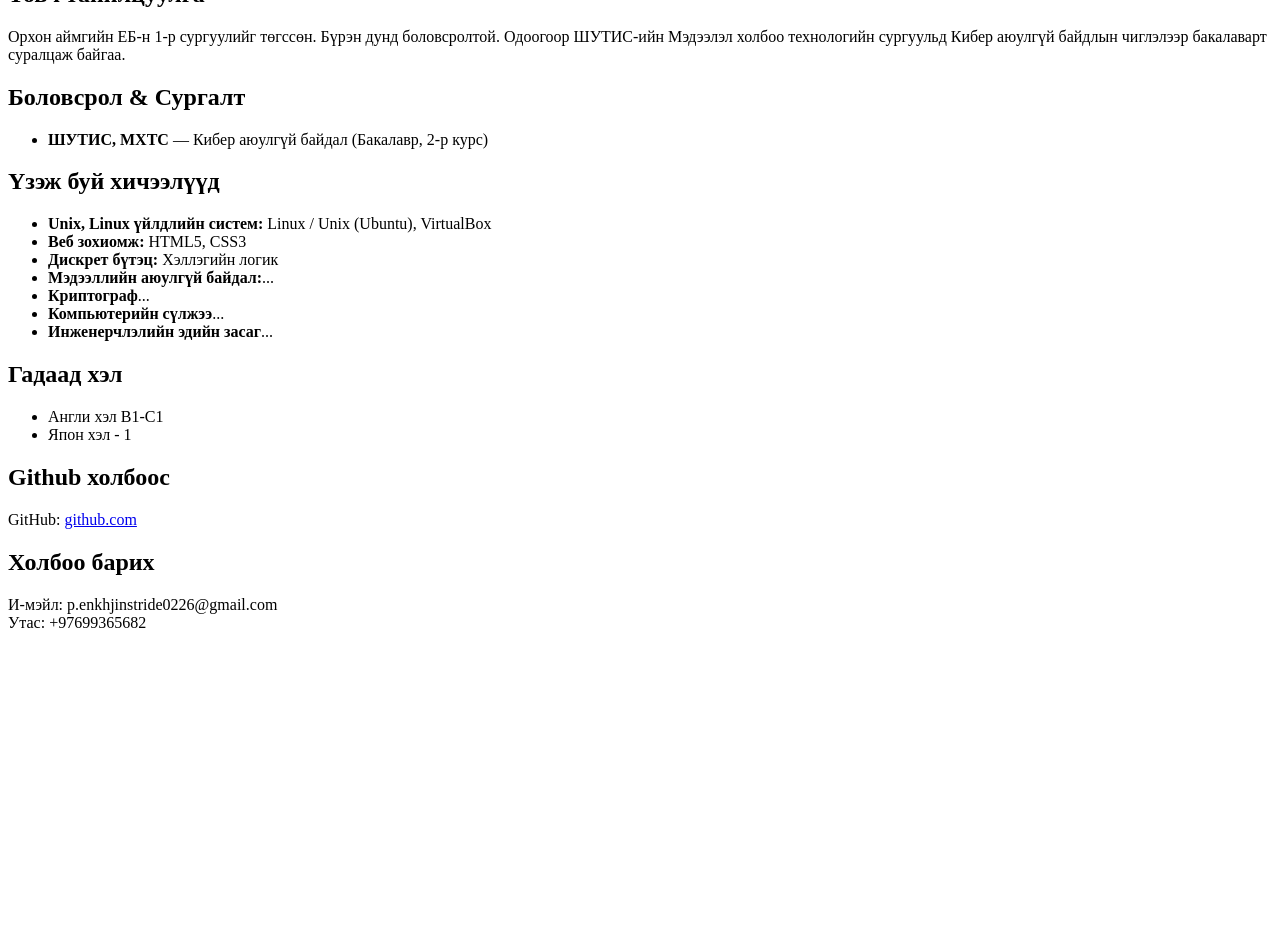
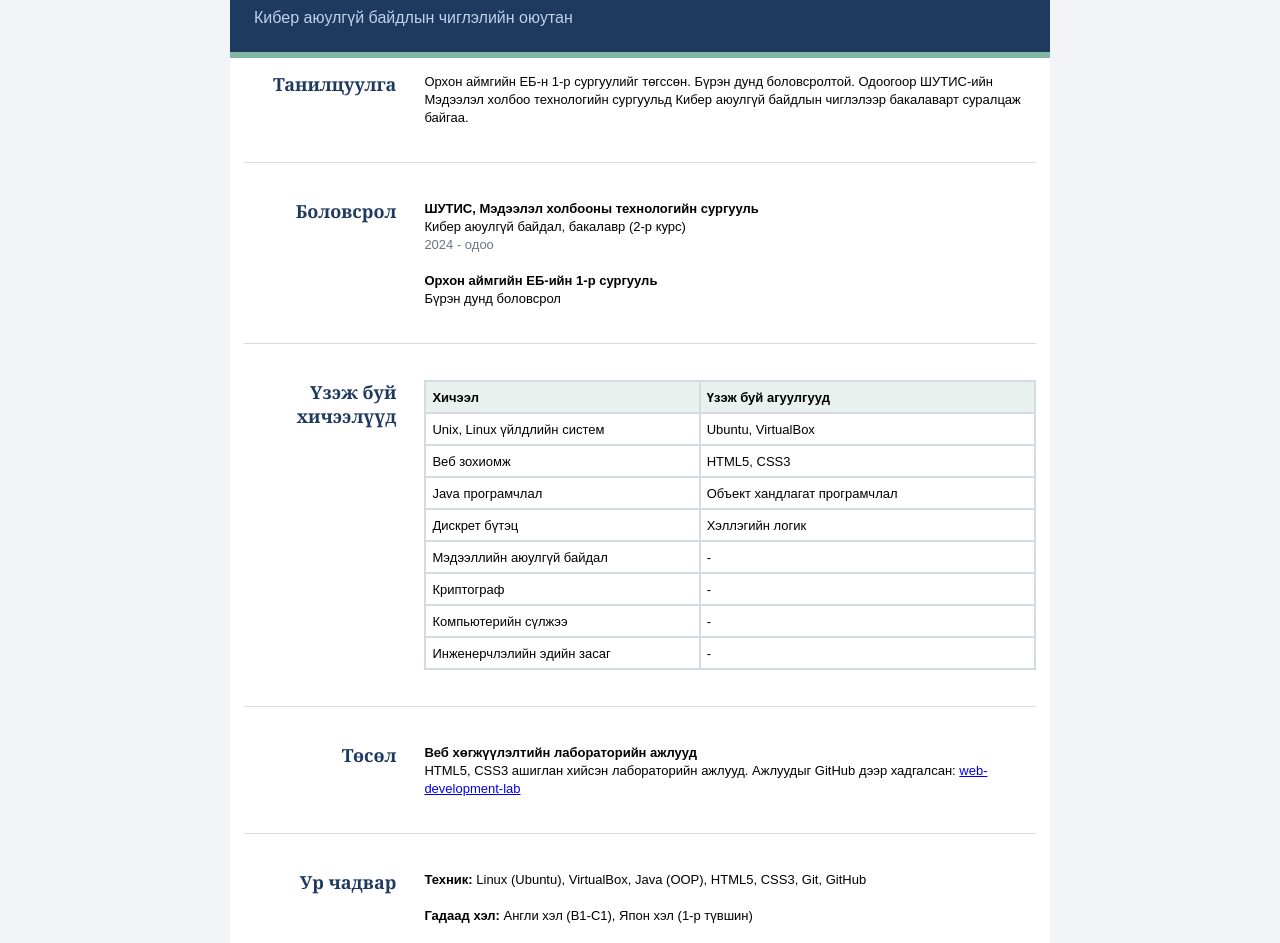
Before and after one commit to Enkhjin-P/web-development-lab, a plain HTML site: page index.html in a window 1280 px wide. Shown: the part 155-1098 px from the top of the page. Before the commit the page ends 803 px from the top, so only its background shows below. Drawn offline with Linux system fonts and the light colour scheme.

Commit message:
Update index.html

```diff
--- a/index.html
+++ b/index.html
@@ -1,46 +1,153 @@
+
 <!DOCTYPE html>
 <html lang="mn">
 <head>
-  <meta charset="UTF-8">
-  <meta name="viewport" content="width=device-width, initial-scale=1.0">
-  <title>П. Энхжин - CV</title>
+<meta charset="UTF-8">
+<meta name="viewport" content="width=device-width, initial-scale=1.0">
+<title>Пүрэвдоржийн Энхжин - CV</title>
 </head>
-<body>
-  <h1>Пүрэвдоржийн Энхжин</h1>
-  <p>ШУТИС - МХТС Кибер аюулгүй байдал (2-р курс)</p>
-  <hr>
-  <h2>Товч танилцуулга</h2>
-  <p>
-    Орхон аймгийн ЕБ-н 1-р сургуулийг төгссөн. Бүрэн дунд боловсролтой.
-    Одоогоор ШУТИС-ийн Мэдээлэл холбоо технологийн сургуульд Кибер аюулгүй байдлын чиглэлээр бакалаварт суралцаж байгаа.
-  </p>
-  <h2>Боловсрол & Сургалт</h2>
-  <ul>
-    <li><strong>ШУТИС, МХТС</strong> — Кибер аюулгүй байдал (Бакалавр, 2-р курс)</li>
-  </ul>
-  <h2>Үзэж буй хичээлүүд</h2>
-  <ul>
-    <li><strong>Unix, Linux үйлдлийн систем:</strong> Linux / Unix (Ubuntu), VirtualBox</li>
-    <li><strong>Веб зохиомж:</strong> HTML5, CSS3</li>
-    <li><strong>Дискрет бүтэц:</strong> Хэллэгийн логик</li>
-    <li><strong>Мэдээллийн аюулгүй байдал:</strong>...</li>
-    <li><strong>Криптограф</strong>...</li>
-    <li><strong>Компьютерийн сүлжээ</strong>...</li>
-    <li><strong>Инженерчлэлийн эдийн засаг</strong>...</li>
-  </ul>
-  <h2>Гадаад хэл</h2>
-  <ul>
-   <li>Англи хэл B1-C1</li>
-    <li>Япон хэл - 1</li>
-  </ul>
-  <h2>Github холбоос</h2>
-  <p>
-    GitHub: <a href=https://github.com/Enkhjin-P/web-development-lab>github.com</a>
-  </p>
-<h2>Холбоо барих</h2>
-  <p>
-    И-мэйл: p.enkhjinstride0226@gmail.com <br>
-    Утас: +97699365682
-  </p>
+<body bgcolor="#f2f4f7">
+
+<table width="820" align="center" cellpadding="0" cellspacing="0" border="0" bgcolor="#ffffff">
+
+<tr>
+<td bgcolor="#1f3a5f" width="820">
+<table width="100%" cellpadding="24" cellspacing="0" border="0">
+<tr valign="middle">
+<td width="55%">
+<font face="Georgia, 'Times New Roman', serif" color="#ffffff">
+<h1>Пүрэвдоржийн<br>Энхжин</h1>
+</font>
+<font face="Arial, sans-serif" color="#bcd3ea" size="3">
+Кибер аюулгүй байдлын чиглэлийн оюутан
+</font>
+</td>
+<td width="45%" align="right">
+<font face="Arial, sans-serif" color="#ffffff" size="2">
+<a href="mailto:p.enkhjinstride0226@gmail.com"><font color="#ffffff">p.enkhjinstride0226@gmail.com</font></a><br><br>
+<a href="tel:+97699365682"><font color="#ffffff">+976 9936 5682</font></a><br><br>
+<a href="https://github.com/Enkhjin-P/web-development-lab" target="_blank" rel="noopener"><font color="#ffffff">github.com/Enkhjin-P</font></a>
+</font>
+</td>
+</tr>
+</table>
+</td>
+</tr>
+<tr><td bgcolor="#7fb7a4" height="6"></td></tr>
+
+<tr>
+<td>
+<table width="100%" cellpadding="14" cellspacing="0" border="0">
+
+<tr valign="top">
+<td width="22%" align="right">
+<font face="Georgia, serif" color="#1f3a5f" size="4"><b>Танилцуулга</b></font>
+</td>
+<td width="78%">
+<font face="Arial, sans-serif" size="2">
+
+Орхон аймгийн ЕБ-н 1-р сургуулийг төгссөн. Бүрэн дунд боловсролтой. Одоогоор ШУТИС-ийн Мэдээлэл холбоо технологийн сургуульд Кибер аюулгүй байдлын чиглэлээр бакалаварт суралцаж байгаа.
+
+</font>
+</td>
+</tr>
+<tr><td colspan="2"><hr size="1" noshade color="#d5dbe3"></td></tr>
+
+<tr valign="top">
+<td align="right">
+<font face="Georgia, serif" color="#1f3a5f" size="4"><b>Боловсрол</b></font>
+</td>
+<td>
+<font face="Arial, sans-serif" size="2">
+<b>ШУТИС, Мэдээлэл холбооны технологийн сургууль</b><br>
+Кибер аюулгүй байдал, бакалавр (2-р курс)<br>
+<font color="#6b7785">2024 - одоо</font>
+<br><br>
+<b>Орхон аймгийн ЕБ-ийн 1-р сургууль</b><br>
+Бүрэн дунд боловсрол
+</font>
+</td>
+</tr>
+<tr><td colspan="2"><hr size="1" noshade color="#d5dbe3"></td></tr>
+
+<tr valign="top">
+<td align="right">
+<font face="Georgia, serif" color="#1f3a5f" size="4"><b>Үзэж буй хичээлүүд</b></font>
+</td>
+<td>
+<table width="100%" cellpadding="6" cellspacing="0" border="1" bordercolor="#d5dbe3">
+<tr bgcolor="#e8f1ee">
+<td width="45%"><font face="Arial, sans-serif" size="2"><b>Хичээл</b></font></td>
+<td width="55%"><font face="Arial, sans-serif" size="2"><b>Үзэж буй агуулгууд</b></font></td>
+</tr>
+<tr>
+<td><font face="Arial, sans-serif" size="2">Unix, Linux үйлдлийн систем</font></td>
+<td><font face="Arial, sans-serif" size="2">Ubuntu, VirtualBox</font></td>
+</tr>
+<tr>
+<td><font face="Arial, sans-serif" size="2">Веб зохиомж</font></td>
+<td><font face="Arial, sans-serif" size="2">HTML5, CSS3</font></td>
+</tr>
+<tr>
+<td><font face="Arial, sans-serif" size="2">Java програмчлал</font></td>
+<td><font face="Arial, sans-serif" size="2">Объект хандлагат програмчлал</font></td>
+</tr>
+<tr>
+<td><font face="Arial, sans-serif" size="2">Дискрет бүтэц</font></td>
+<td><font face="Arial, sans-serif" size="2">Хэллэгийн логик</font></td>
+</tr>
+<tr>
+<td><font face="Arial, sans-serif" size="2">Мэдээллийн аюулгүй байдал</font></td>
+<td><font face="Arial, sans-serif" size="2">-</font></td>
+</tr>
+<tr>
+<td><font face="Arial, sans-serif" size="2">Криптограф</font></td>
+<td><font face="Arial, sans-serif" size="2">-</font></td>
+</tr>
+<tr>
+<td><font face="Arial, sans-serif" size="2">Компьютерийн сүлжээ</font></td>
+<td><font face="Arial, sans-serif" size="2">-</font></td>
+</tr>
+<tr>
+<td><font face="Arial, sans-serif" size="2">Инженерчлэлийн эдийн засаг</font></td>
+<td><font face="Arial, sans-serif" size="2">-</font></td>
+</tr>
+</table>
+</td>
+</tr>
+<tr><td colspan="2"><hr size="1" noshade color="#d5dbe3"></td></tr>
+
+<tr valign="top">
+<td align="right">
+<font face="Georgia, serif" color="#1f3a5f" size="4"><b>Төсөл</b></font>
+</td>
+<td>
+<font face="Arial, sans-serif" size="2">
+<b>Веб хөгжүүлэлтийн лабораторийн ажлууд</b><br>
+HTML5, CSS3 ашиглан хийсэн лабораторийн ажлууд. Ажлуудыг GitHub дээр хадгалсан:
+<a href="https://github.com/Enkhjin-P/web-development-lab" target="_blank" rel="noopener">web-development-lab</a>
+</font>
+</td>
+</tr>
+<tr><td colspan="2"><hr size="1" noshade color="#d5dbe3"></td></tr>
+
+<tr valign="top">
+<td align="right">
+<font face="Georgia, serif" color="#1f3a5f" size="4"><b>Ур чадвар</b></font>
+</td>
+<td>
+<font face="Arial, sans-serif" size="2">
+<b>Техник:</b> Linux (Ubuntu), VirtualBox, Java (OOP), HTML5, CSS3, Git, GitHub<br><br>
+<b>Гадаад хэл:</b> Англи хэл (B1-C1), Япон хэл (1-р түвшин)
+</font>
+</td>
+</tr>
+
+</table>
+</td>
+</tr>
+<tr><td height="30"></td></tr>
+</table>
+
 </body>
 </html>
```
